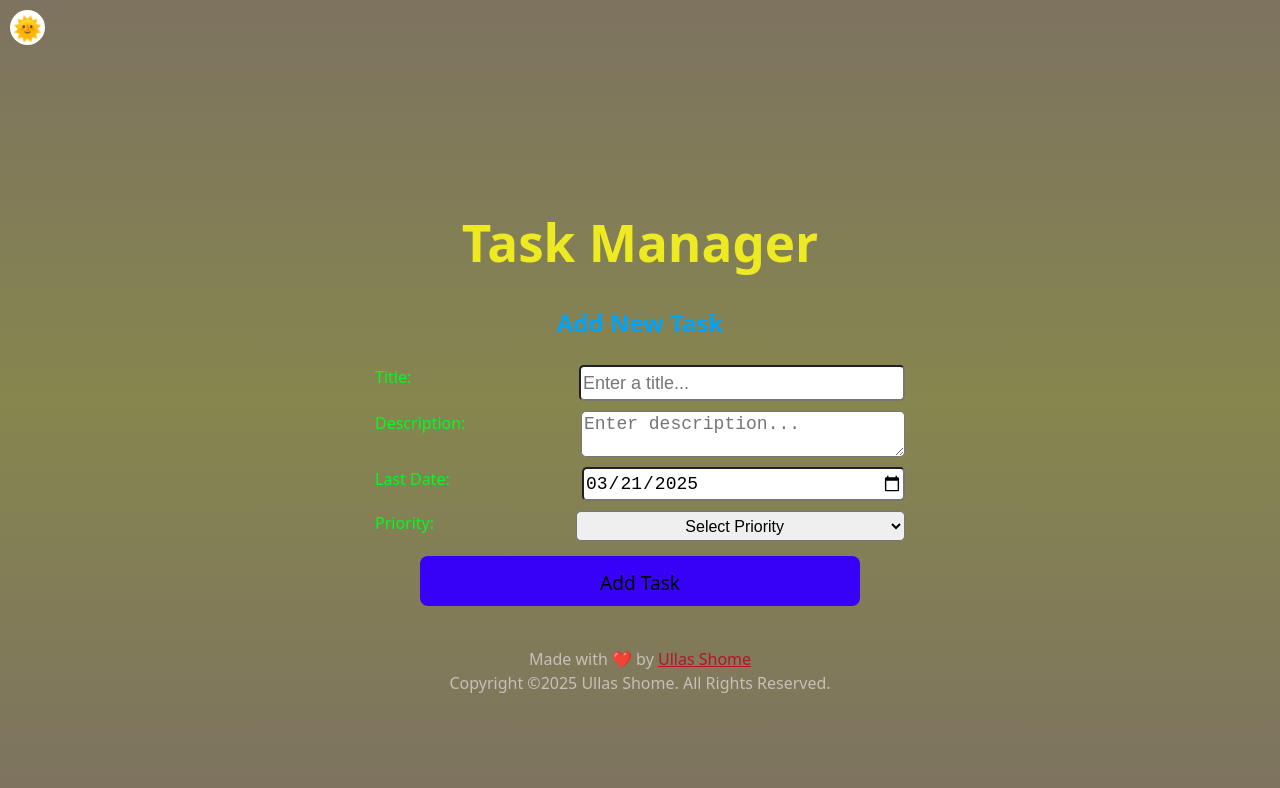
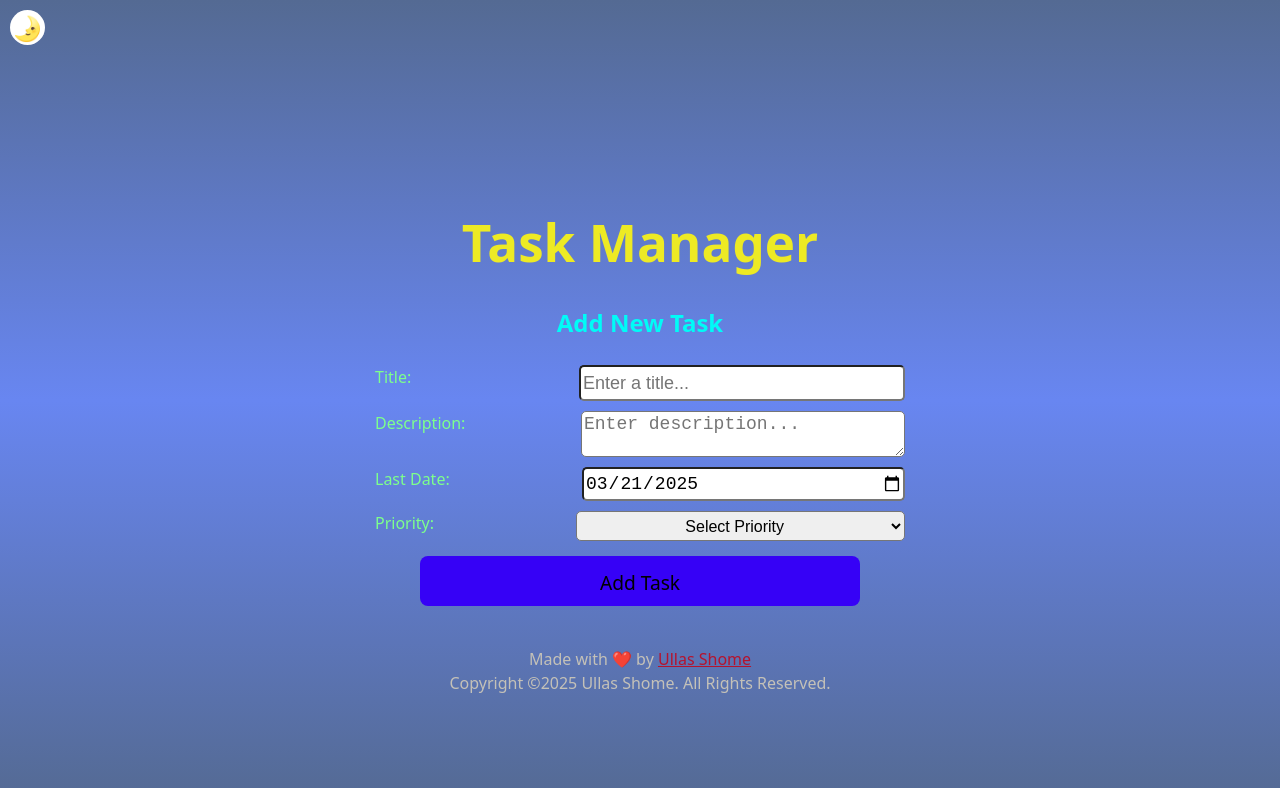
Before and after one commit to ShresthaShome/task-manager, a React (Vite) app: page / in a window 1280 px wide. Shown: the top 788 px of the page. Built offline with nearby package versions, Linux system fonts and the light colour scheme.

Commit message:
Final Version

```diff
--- a/src/assets/css/style.css
+++ b/src/assets/css/style.css
@@ -8,11 +8,11 @@
   height: 100%;
   margin: 0;
   padding: 0;
-  background: linear-gradient(#7d7360, #86864f, #7d7360);
+  background: linear-gradient(#546a93, #6886f1, #546a93);
 }
 
 .dark {
-  background: linear-gradient(#b5b36f, #a68b68, #b5b36f);
+  background: linear-gradient(#7d7360, #86864f, #7d7360);
 }
 
 main {
@@ -45,7 +45,7 @@ h1 {
 }
 
 h2 {
-  color: #00a3fb;
+  color: #00fbf7;
 }
 
 h3 {
@@ -63,7 +63,8 @@ form > button {
 }
 
 label {
-  color: #02fa1f;
+  font-weight: 400;
+  color: #7dff8c;
 }
 
 select {
--- a/src/components/ThemeButton.jsx
+++ b/src/components/ThemeButton.jsx
@@ -1,11 +1,7 @@
 import { useState } from "react";
 
 export default function ThemeButton() {
-  const currentTheme =
-    localStorage.getItem("theme") ||
-    window.matchMedia("(prefers-color-scheme: dark)").matches
-      ? "dark"
-      : "light" || "light";
+  const currentTheme = localStorage.getItem("theme") || "light";
 
   const [theme, setTheme] = useState(currentTheme);
 
@@ -22,7 +18,7 @@ export default function ThemeButton() {
 
   return (
     <button className="theme-button" onClick={toggleTheme}>
-      {theme === "dark" ? "🌛" : "🌞"}
+      {theme === "light" ? "🌛" : "🌞"}
     </button>
   );
 }
```
